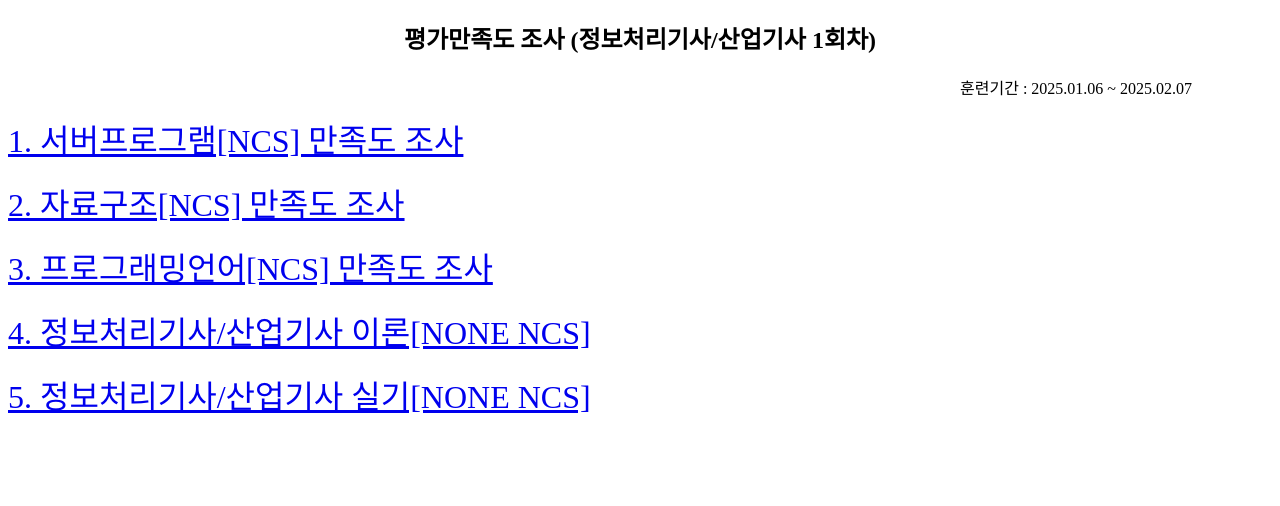
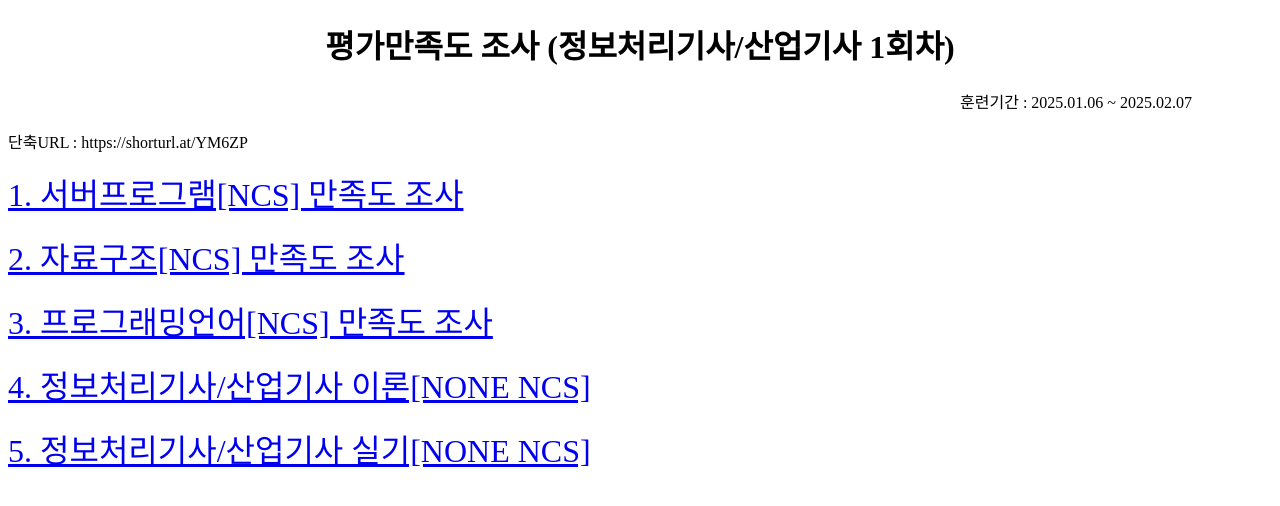
Before and after one commit to dmsgur/subject_anal, a plain HTML site: page index.html in a window 1280 px wide. Drawn offline with Linux system fonts and the light colour scheme.

Commit message:
Update index.html

```diff
--- a/index.html
+++ b/index.html
@@ -9,8 +9,9 @@
     </style>
 </head>
 <body>
-    <h2 style="text-align: center;">평가만족도 조사 (정보처리기사/산업기사 1회차)</h2>
+    <h1 style="text-align: center;">평가만족도 조사 (정보처리기사/산업기사 1회차)</h1>
     <p style="text-align: right;margin-right:5rem"> 훈련기간 : 2025.01.06 ~ 2025.02.07</p>
+    <p>단축URL : https://shorturl.at/YM6ZP</p>
     <a href="https://docs.google.com/forms/d/e/1FAIpQLSfoIrLGt2-u6M7gd3cagnXRPDi_xIr6xgduvkD6Ya0Zwv3vhA/viewform?usp=dialog">1. 서버프로그램[NCS] 만족도 조사</a><br><br>
     <a href="https://docs.google.com/forms/d/e/1FAIpQLSf3YWsjYqoUdlKazMzftSF_kvCndajH7USmrLz40AsBLAfa9w/viewform?usp=dialog">2. 자료구조[NCS] 만족도 조사</a><br><br>
     <a href="https://docs.google.com/forms/d/e/1FAIpQLSenqNWZGIXV0bJPAST5rZqatPvxtnB6l8s1MPvyGDp6Y7MXaQ/viewform?usp=dialog">3. 프로그래밍언어[NCS] 만족도 조사</a><br><br>
```
